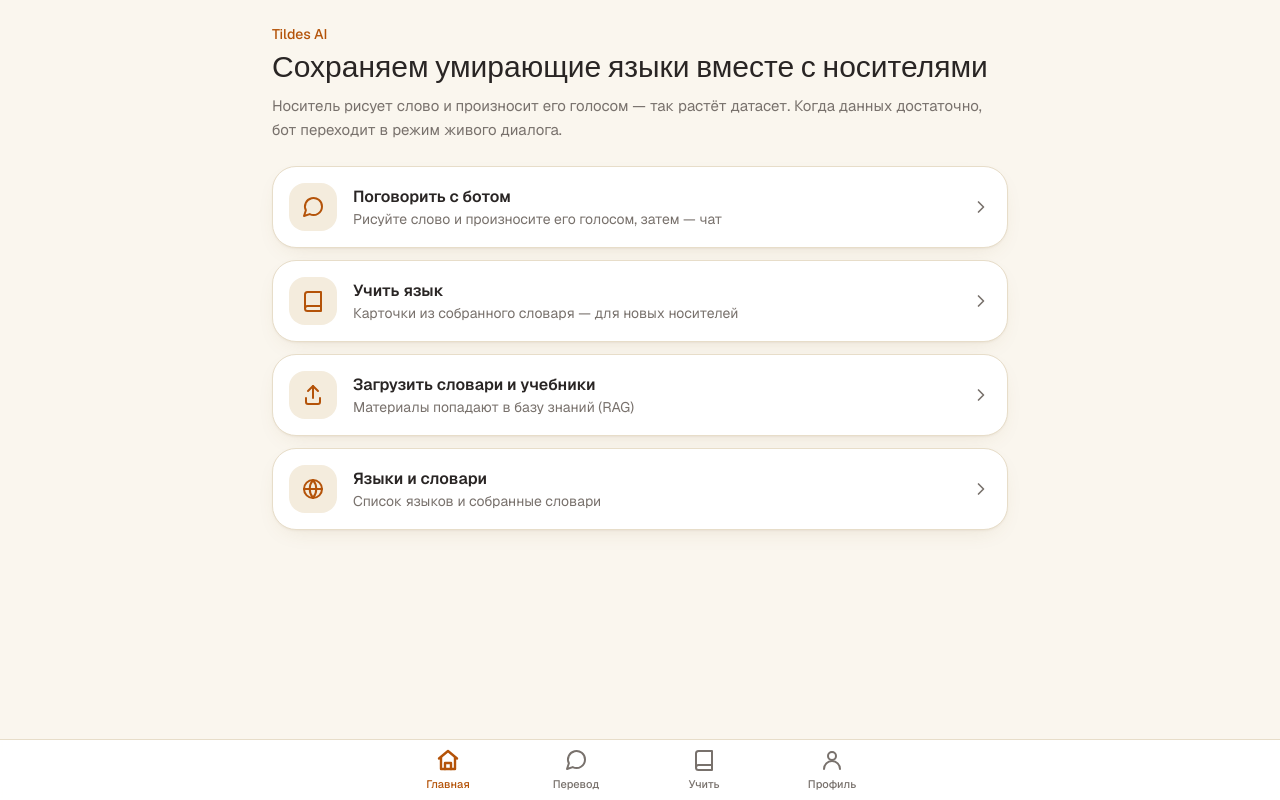
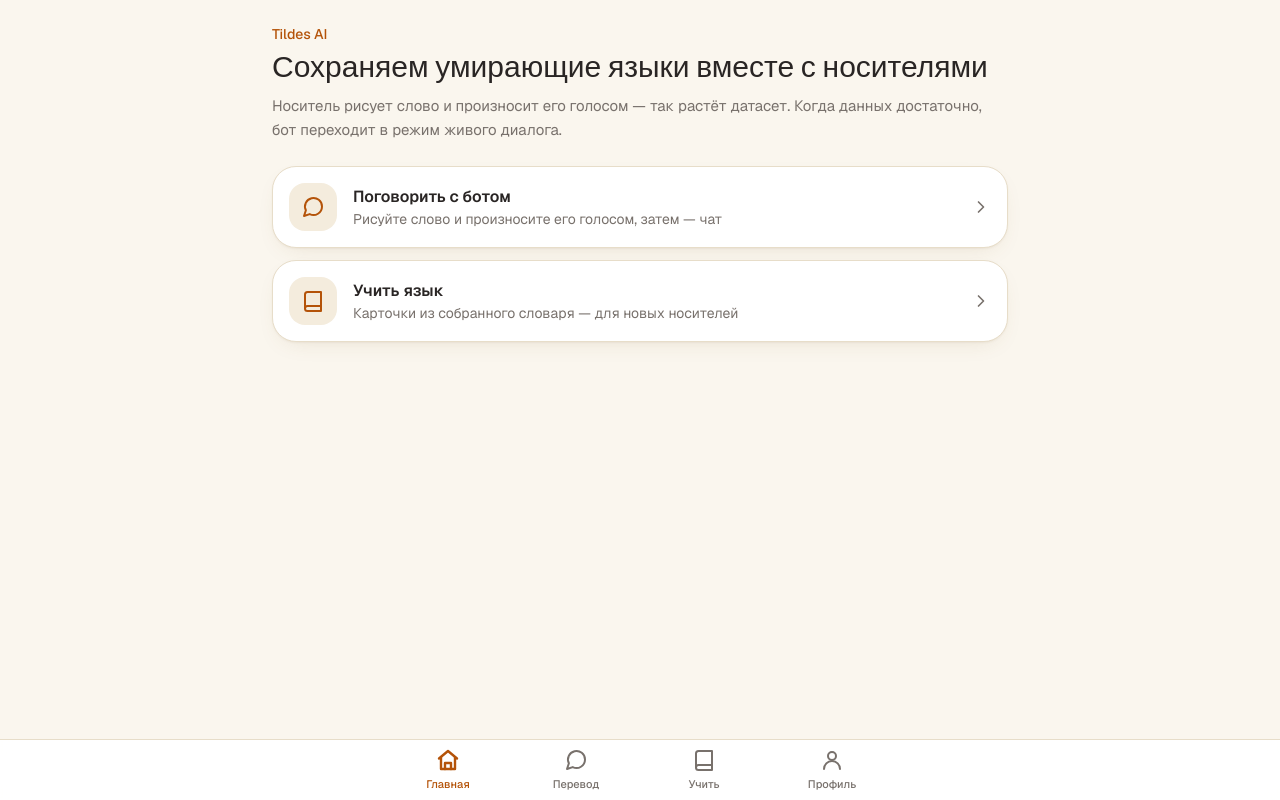
Before and after one commit to Magurin/tildes_frontend, a Next.js app: page / in a window 1280 px wide. Built offline with nearby package versions, Linux system fonts and the light colour scheme; no server answers; the database is empty.

Commit message:
chore: drop upload and languages cards from the home page - moderator tools live in the profile

```diff
--- a/app/page.tsx
+++ b/app/page.tsx
@@ -2,8 +2,10 @@
 
 import Link from "next/link";
 import { useLanguages } from "./components/ActiveLanguageProvider";
-import { ChatIcon, UploadIcon, GlobeIcon, BookIcon, ChevronRight } from "./components/icons";
+import { ChatIcon, BookIcon, ChevronRight } from "./components/icons";
 
+// Moderator tools (upload, словари) живут в «Профиле» — здесь только то,
+// что нужно обычному посетителю.
 const actions = [
   {
     href: "/chat",
@@ -16,18 +18,6 @@ const actions = [
     title: "Учить язык",
     desc: "Карточки из собранного словаря — для новых носителей",
     Icon: BookIcon,
-  },
-  {
-    href: "/upload",
-    title: "Загрузить словари и учебники",
-    desc: "Материалы попадают в базу знаний (RAG)",
-    Icon: UploadIcon,
-  },
-  {
-    href: "/languages",
-    title: "Языки и словари",
-    desc: "Список языков и собранные словари",
-    Icon: GlobeIcon,
   },
 ];
 
```
